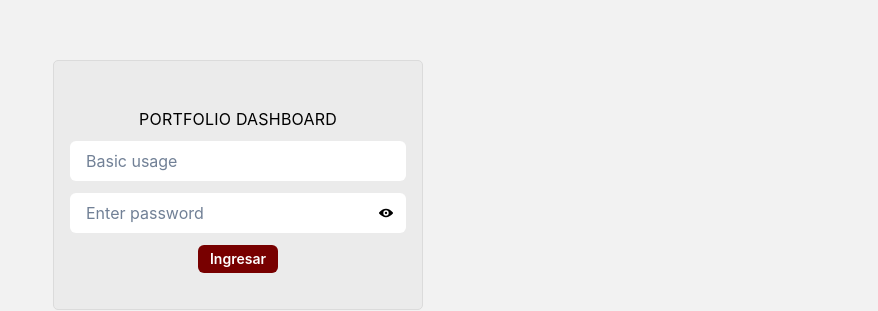
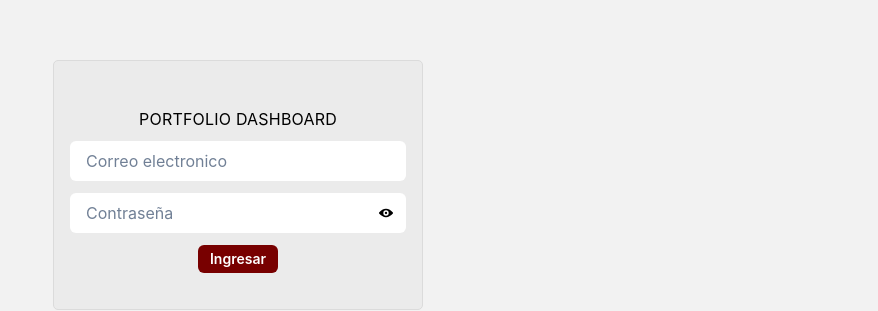
Before and after one commit to LMANMAI/portfolio-api-dashboard, a React (Vite) app: page / in a window 1280 px wide. Shown: the part 215-526 px from the top of the page, without its empty margins (402-1280 px from the left). Built offline with nearby package versions, Linux system fonts and the light colour scheme; no server answers.

Commit message:
minor updates

```diff
--- a/src/containers/AddContent/index.tsx
+++ b/src/containers/AddContent/index.tsx
@@ -1,6 +1,17 @@
-import { TabPanel } from "@chakra-ui/react";
+import { Box, Stack, TabPanel, Text } from "@chakra-ui/react";
 const AddContent = () => {
-  return <TabPanel>asdsada</TabPanel>;
+  return (
+    <TabPanel>
+      <Box bg={"red"}>
+        <Stack>
+          <Text>asdasdasdasd</Text>
+        </Stack>
+        <Stack>
+          <Text>asdasdasdasd</Text>
+        </Stack>
+      </Box>
+    </TabPanel>
+  );
 };
 
 export default AddContent;
--- a/src/pages/Auth/index.tsx
+++ b/src/pages/Auth/index.tsx
@@ -88,7 +88,7 @@ const AuthPage = () => {
           justifyContent={"center"}
         >
           <Input
-            placeholder="Basic usage"
+            placeholder="Correo electronico"
             variant={"border"}
             value={email}
             onChange={(value) => handleChange(value.target.value, "email")}
@@ -97,7 +97,7 @@ const AuthPage = () => {
             <Input
               pr="4.5rem"
               type={show ? "text" : "password"}
-              placeholder="Enter password"
+              placeholder="Contraseña"
               variant={"border"}
               value={password}
               onChange={(value) => handleChange(value.target.value, "password")}
```
